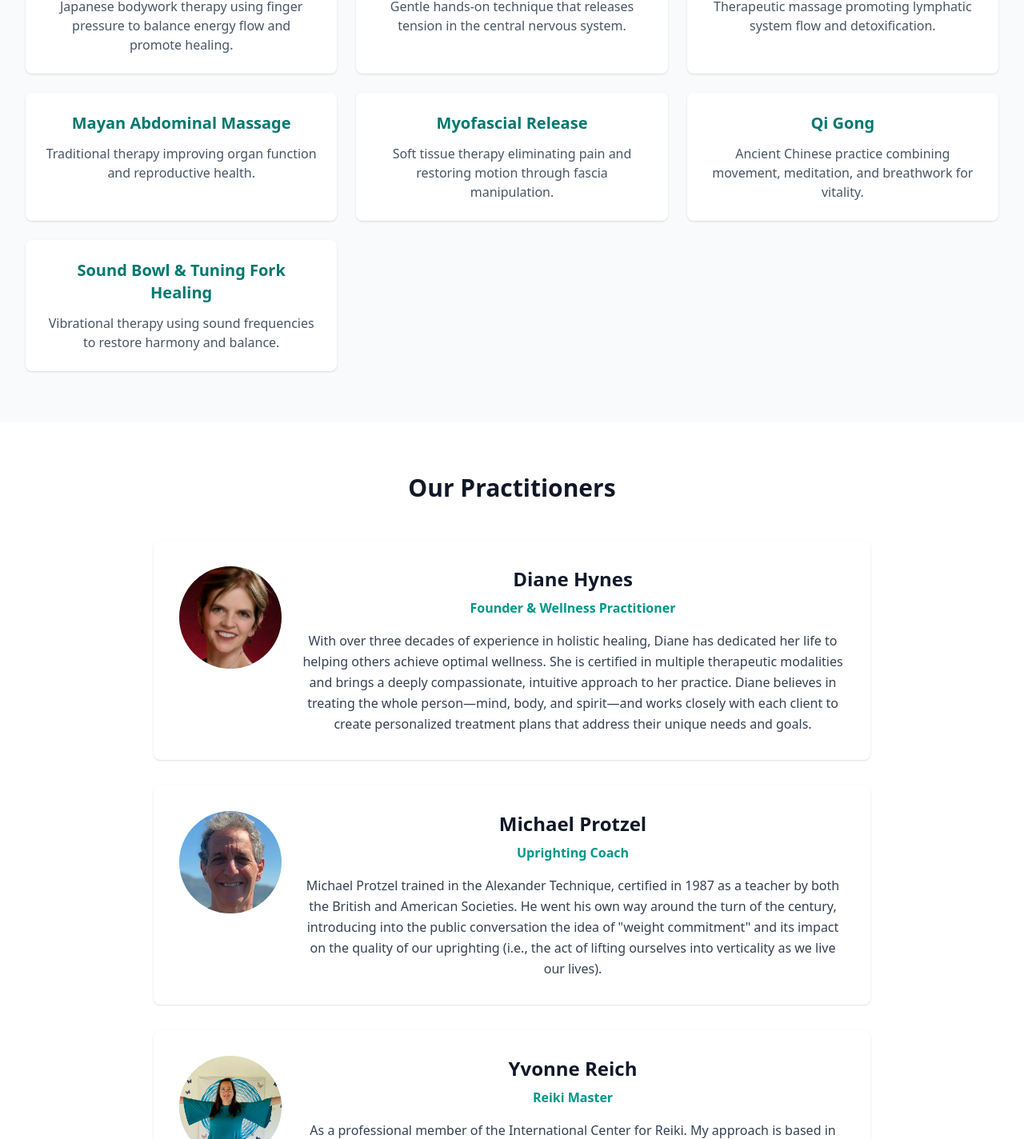
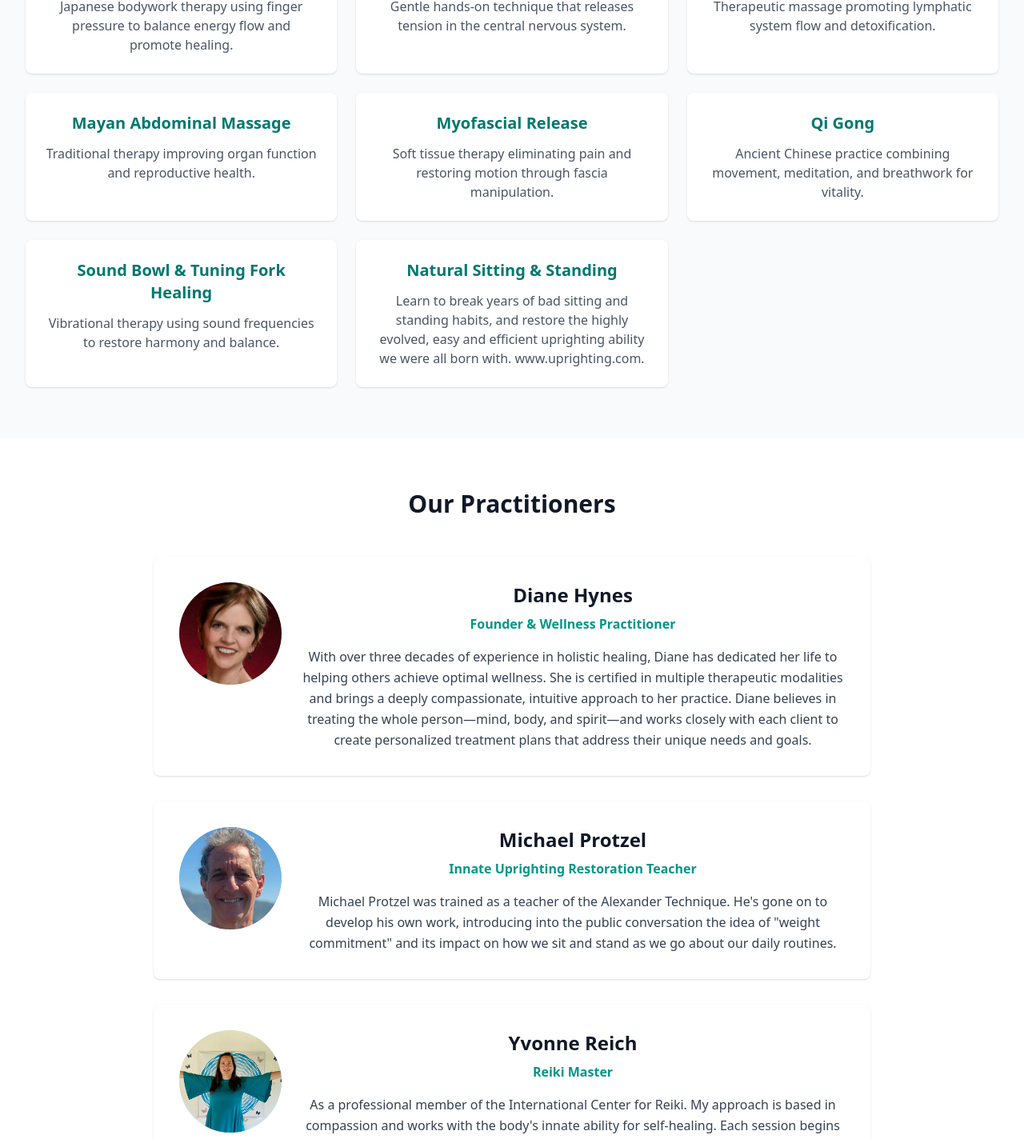
Before and after one commit to shiatsudiane/hope-wellness-website, a React (Vite) app: page / in a window 1280 px wide. Shown: the part 964-2388 px from the top of the page at 80% size. Built offline with nearby package versions, Linux system fonts and the light colour scheme.

Commit message:
Updated Michaels Information
Added new bio and service

```diff
--- a/src/pages/Homepage.jsx
+++ b/src/pages/Homepage.jsx
@@ -78,6 +78,10 @@ export default function WellnessHomepage() {
     {
       name: "Sound Bowl & Tuning Fork Healing",
       description: "Vibrational therapy using sound frequencies to restore harmony and balance."
+    },
+    {
+      name: "Natural Sitting & Standing",
+      description: "Learn to break years of bad sitting and standing habits, and restore the highly evolved, easy and efficient uprighting ability we were all born with. www.uprighting.com."
     }
   ];
 
@@ -207,9 +211,10 @@ export default function WellnessHomepage() {
               </div>
               <div>
                 <h4 className="text-2xl font-bold text-gray-900 mb-2">Michael Protzel</h4>
-                <p className="text-teal-600 font-semibold mb-4">Uprighting Coach</p>
+                <p className="text-teal-600 font-semibold mb-4">Innate Uprighting Restoration Teacher</p>
                 <p className="text-gray-700 leading-relaxed">
-                    Michael Protzel trained in the Alexander Technique, certified in 1987 as a teacher by both the British and American Societies. He went his own way around the turn of the century, introducing into the public conversation the idea of "weight commitment" and its impact on the quality of our uprighting (i.e., the act of lifting ourselves into verticality as we live our lives).                </p>
+                    Michael Protzel was trained as a teacher of the Alexander Technique. He's gone on to develop his own work, introducing into the public conversation the idea of "weight commitment" and its impact on how we sit and stand as we go about our daily routines.
+                </p>
               </div>
             </div>
           </div>
```
